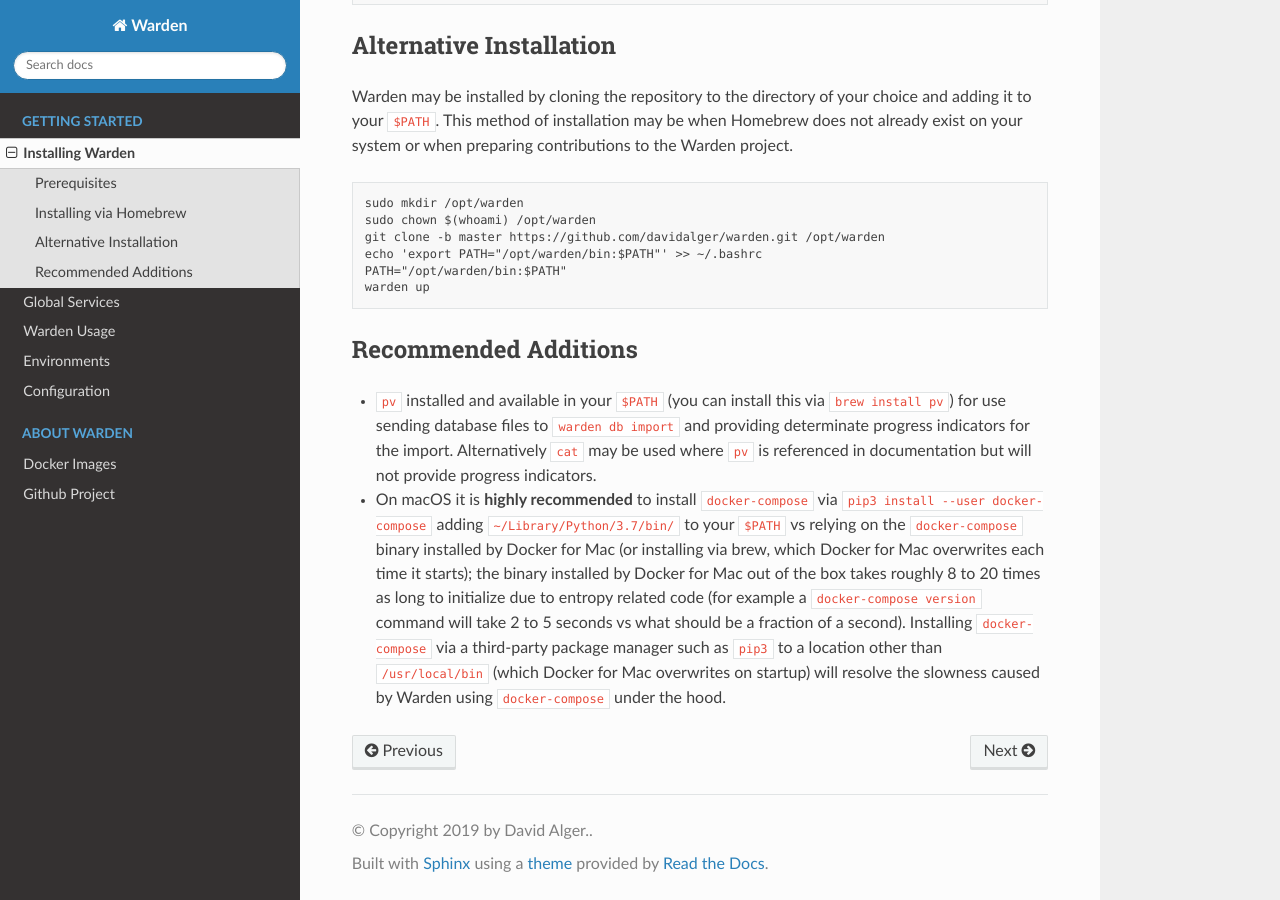
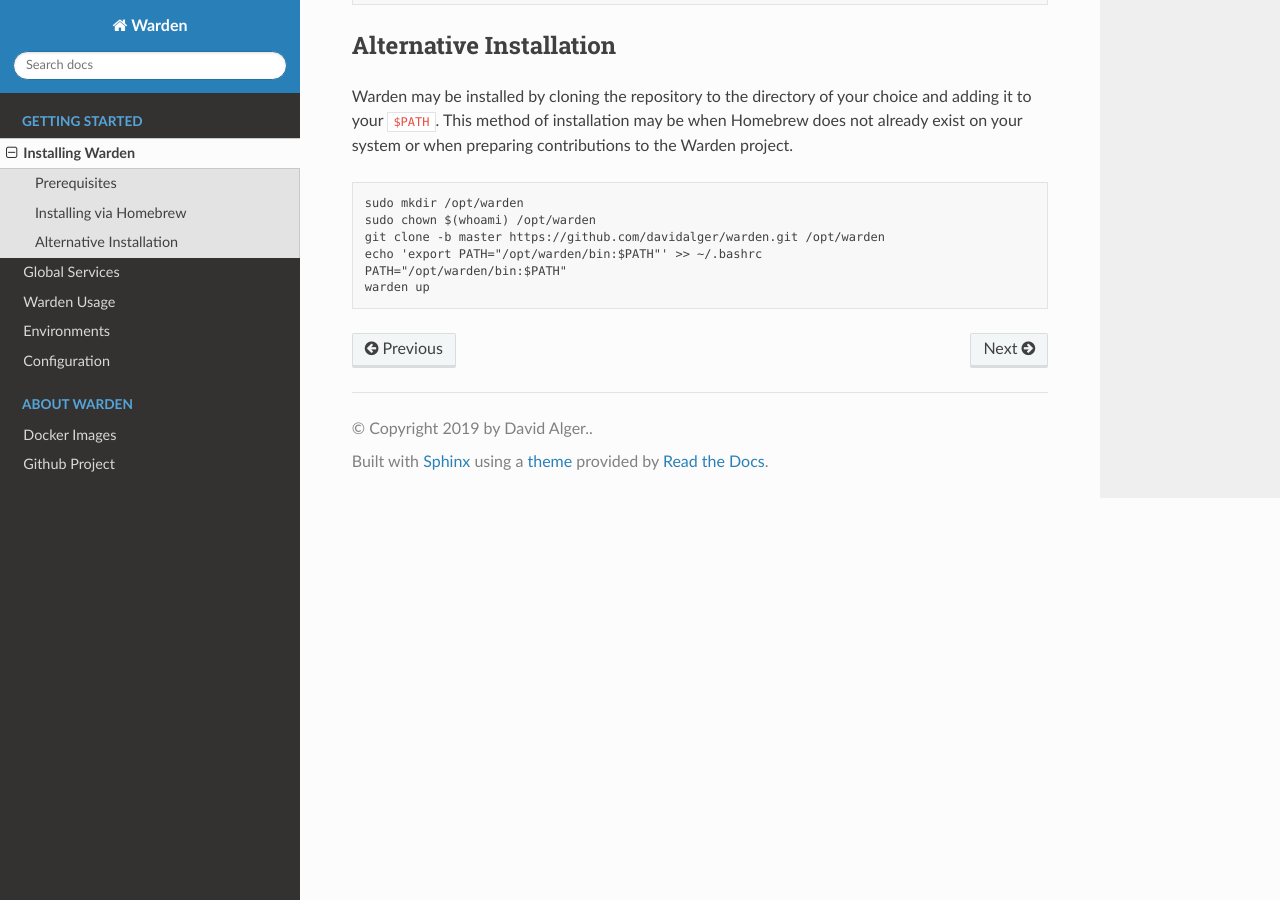
Before and after one commit to wardenenv/warden, a Sphinx documentation site: the page built from docs/installing.md, in a window 1280 px wide and 900 px high, scrolled down 688 px. Built offline with Sphinx 7.4.7 and the Read the Docs theme 2.0.0, drawn with Linux system fonts in a browser that asks for light colours.

Commit message:
Removed note regarding installing docker-compose on macOS via pip
As of Docker Desktop 2.2.0.0 docker-compose now responds just as quick as the version installed via pip.

```diff
--- a/docs/installing.md
+++ b/docs/installing.md
@@ -26,8 +26,3 @@ Warden may be installed by cloning the repository to the directory of your choic
     echo 'export PATH="/opt/warden/bin:$PATH"' >> ~/.bashrc
     PATH="/opt/warden/bin:$PATH"
     warden up
-
-### Recommended Additions
-
-* `pv` installed and available in your `$PATH` (you can install this via `brew install pv`) for use sending database files to `warden db import` and providing determinate progress indicators for the import. Alternatively `cat` may be used where `pv` is referenced in documentation but will not provide progress indicators.
-* On macOS it is **highly recommended** to install `docker-compose` via `pip3 install --user docker-compose` adding `~/Library/Python/3.7/bin/` to your `$PATH` vs relying on the `docker-compose` binary installed by Docker for Mac (or installing via brew, which Docker for Mac overwrites each time it starts); the binary installed by Docker for Mac out of the box takes roughly 8 to 20 times as long to initialize due to entropy related code (for example a `docker-compose version` command will take 2 to 5 seconds vs what should be a fraction of a second). Installing `docker-compose` via a third-party package manager such as `pip3` to a location other than `/usr/local/bin` (which Docker for Mac overwrites on startup) will resolve the slowness caused by Warden using `docker-compose` under the hood.
```
